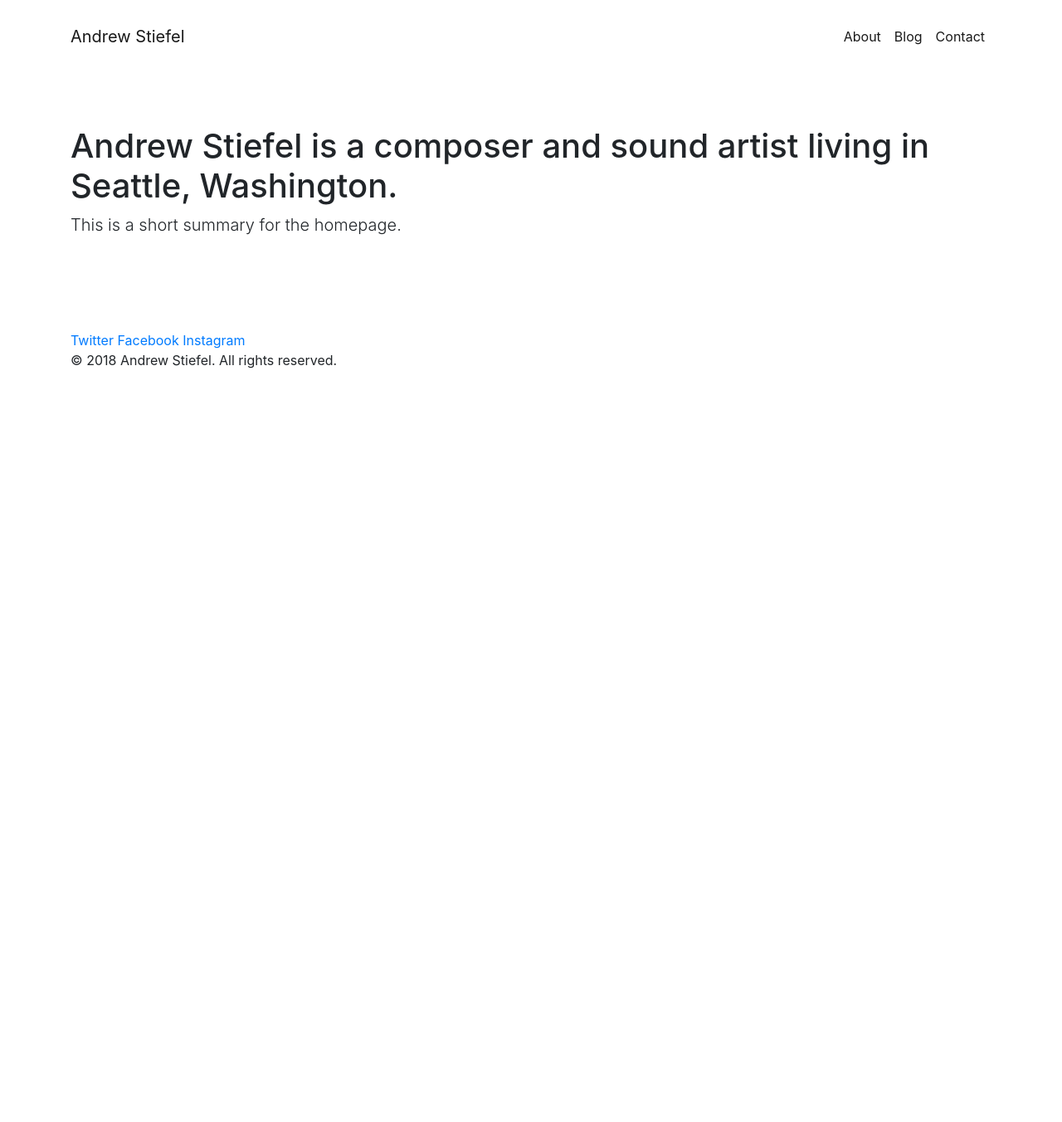
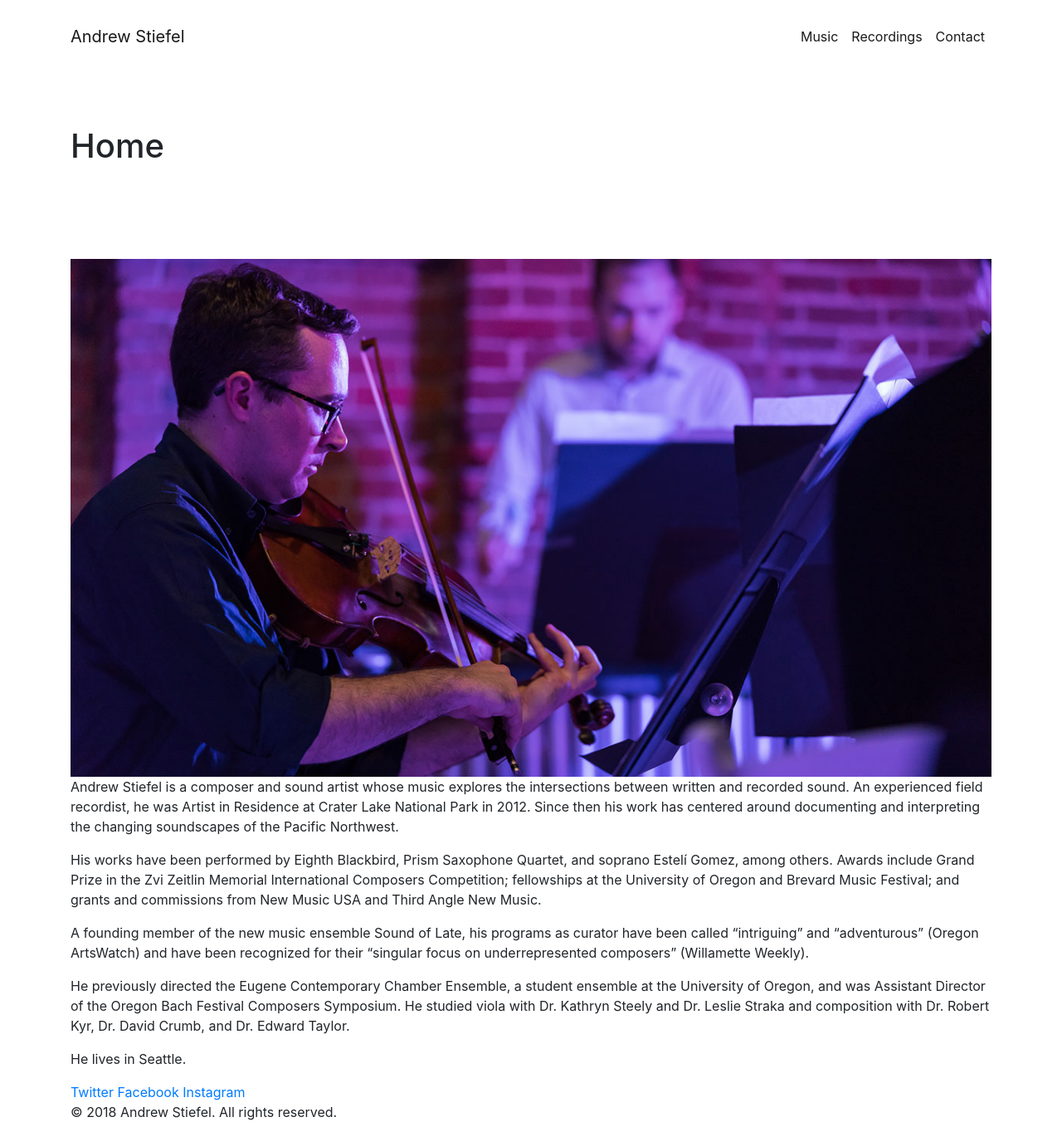
Before and after one commit to andrewstiefel/andrewstiefel.com, a Jekyll site: the page built from index.md, in a window 1280 px wide. Shown: the whole page at 83% size. Built offline with Jekyll 4.4.1, drawn with Linux system fonts in a browser that asks for light colours; nearby versions of some CDN libraries; some web fonts are replaced; before the commit the page ends 900 px from its top, so only the background shows below that.

Commit message:
content update

```diff
--- a/_config.yml
+++ b/_config.yml
@@ -23,8 +23,8 @@ social:
 #THEME SETTINGS
 
 navigation: # Navigation links
-  - {name: 'About', link: '/about'}
-  - {name: 'Blog', link: '/blog'}
+  - {name: 'Music', link: '/music'}
+  - {name: 'Recordings', link: '/recordings'}
   - {name: 'Contact', link: '/contact'}
 
 email: andrew@andrewstiefel.com
--- a/index.html
+++ b/index.html
@@ -1,4 +1,3 @@
 ---
 layout: default
-title: Andrew Stiefel
 ---
--- a/index.md
+++ b/index.md
@@ -1,6 +1,16 @@
 ---
 layout: default
-title: Andrew Stiefel is a composer and sound artist living in Seattle, Washington.
-summary: This is a short summary for the homepage.
+title: Home
+featured-img: andrew-stiefel-viola.jpg
 permalink: /
 ---
+
+Andrew Stiefel is a composer and sound artist whose music explores the intersections between written and recorded sound. An experienced field recordist, he was Artist in Residence at Crater Lake National Park in 2012. Since then his work has centered around documenting and interpreting the changing soundscapes of the Pacific Northwest.
+
+His works have been performed by Eighth Blackbird, Prism Saxophone Quartet, and soprano Estelí Gomez, among others. Awards include Grand Prize in the Zvi Zeitlin Memorial International Composers Competition; fellowships at the University of Oregon and Brevard Music Festival; and grants and commissions from New Music USA and Third Angle New Music.
+
+A founding member of the new music ensemble Sound of Late, his programs as curator have been called “intriguing” and “adventurous” (Oregon ArtsWatch) and have been recognized for their "singular focus on underrepresented composers” (Willamette Weekly).
+
+He previously directed the Eugene Contemporary Chamber Ensemble, a student ensemble at the University of Oregon, and was Assistant Director of the Oregon Bach Festival Composers Symposium. He studied viola with Dr. Kathryn Steely and Dr. Leslie Straka and composition with Dr. Robert Kyr, Dr. David Crumb, and Dr. Edward Taylor.
+
+He lives in Seattle.
```
Also changed, not shown: _includes/form.html (+14 -5 lines), about.md (deleted, +0 -9 lines), contact.md (+1 -8 lines), music.md (added, +105 -0 lines), recordings.md (added, +14 -0 lines), assets/img/posts/andrew-stiefel-viola.jpg (added).
